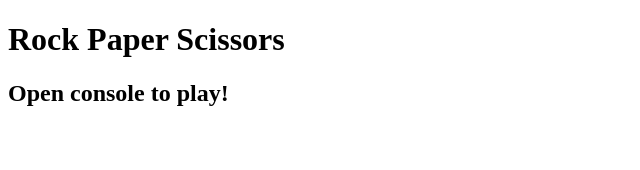
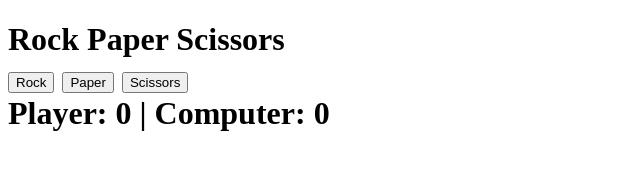
Before and after one commit to MattRangel/rock-paper-scissors, a plain HTML site: page index.html in a window 1280 px wide. Shown: the whole page, without its empty margins (0-640 px from the left). Drawn offline with Linux system fonts and the light colour scheme.

Commit message:
Create basic interactive html elements

```diff
--- a/index.html
+++ b/index.html
@@ -7,6 +7,11 @@
 </head>
 <body>
 	<h1>Rock Paper Scissors</title>
-	<h2>Open console to play!</h2>
+	<br>
+	<button type="button">Rock</button>
+	<button type="button">Paper</button>
+	<button type="button">Scissors</button>
+	<div id="running-score">Player: 0 | Computer: 0</div>
+	<div id="winner-card"></div>
 </body>
 </html>
```
